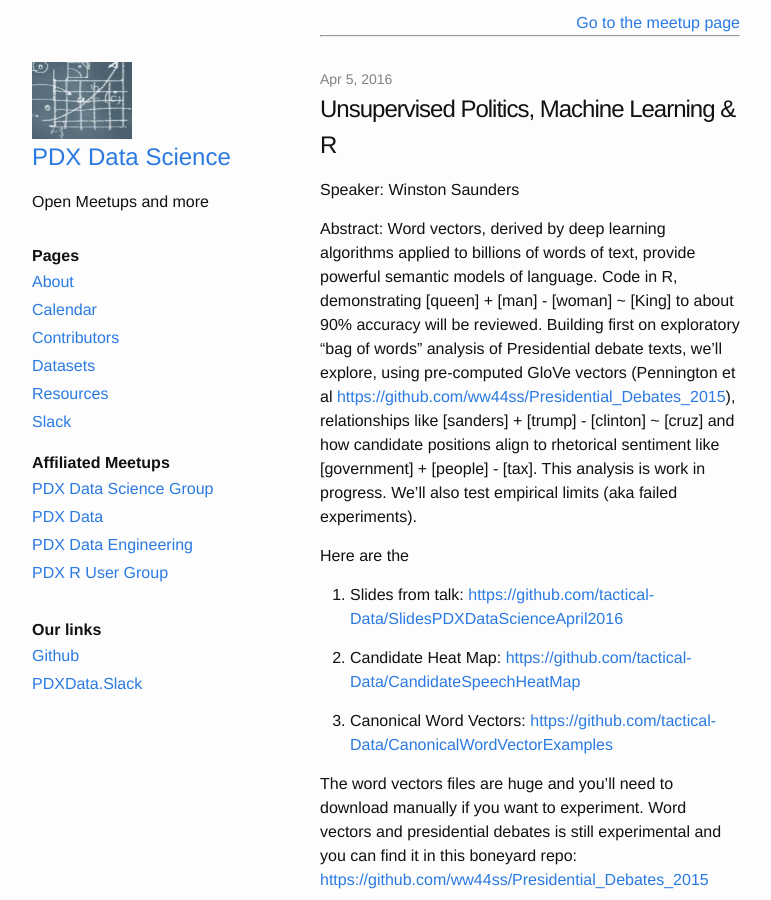
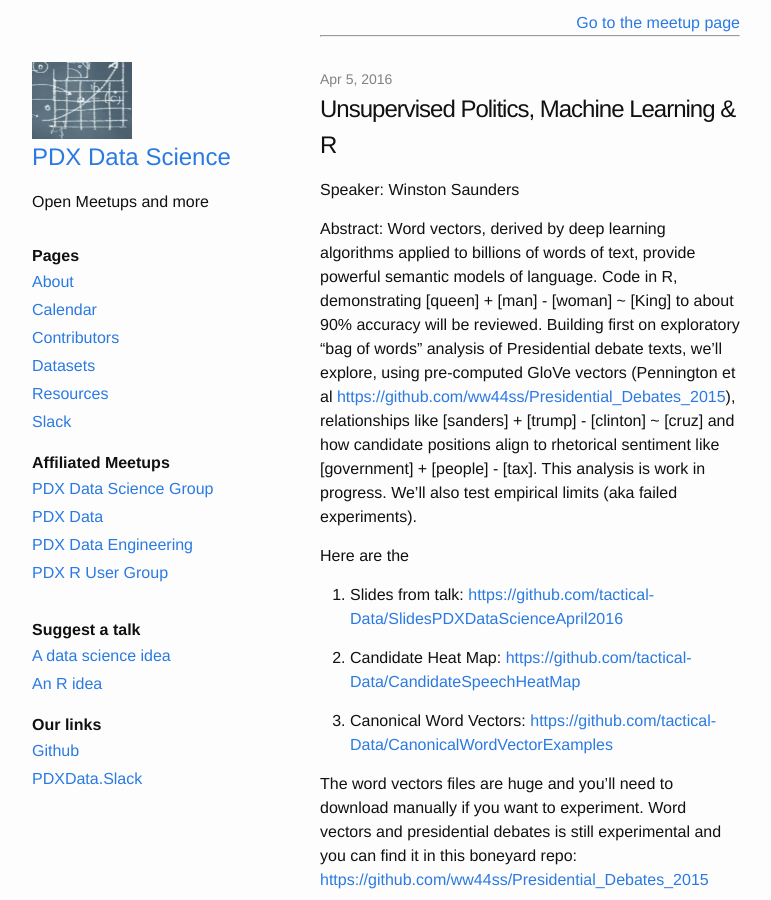
Before and after one commit to PdxData/pdxdata.github.io, a Jekyll site: the page built from index.html, in a window 1280 px wide and 900 px high, scrolled down 363 px. Shown: the whole window, without its empty margins (270-1041 px from the left). Built offline with Jekyll 4.4.1, drawn with Linux system fonts in a browser that asks for light colours.

Commit message:
adding suggestion forms

```diff
--- a/_includes/sidebar.html
+++ b/_includes/sidebar.html
@@ -33,6 +33,11 @@
       <a class="sidebar-nav-item" href="http://www.meetup.com/PDX-Data-Engineering/">PDX Data Engineering</a>
       <a class="sidebar-nav-item" href="http://www.meetup.com/portland-r-user-group/">PDX R User Group</a>
     </nav>
+      <navh><strong>Suggest a talk</strong></navh>
+      <a class="sidebar-nav-item" href="https://pdxdata.typeform.com/to/c9Q2bB">A data science idea</a>
+      <a class="sidebar-nav-item" href="https://sckott.typeform.com/to/ShM55K">An R idea</a>
+  </nav>
+
       <navh><strong>Our links</strong></navh>
       <a class="sidebar-nav-item" href="https://github.com/pdxdata/pdxdata.github.io">Github</a>
       <a class="sidebar-nav-item" href="https://pdxdata.slack.com">PDXData.Slack</a>
```
